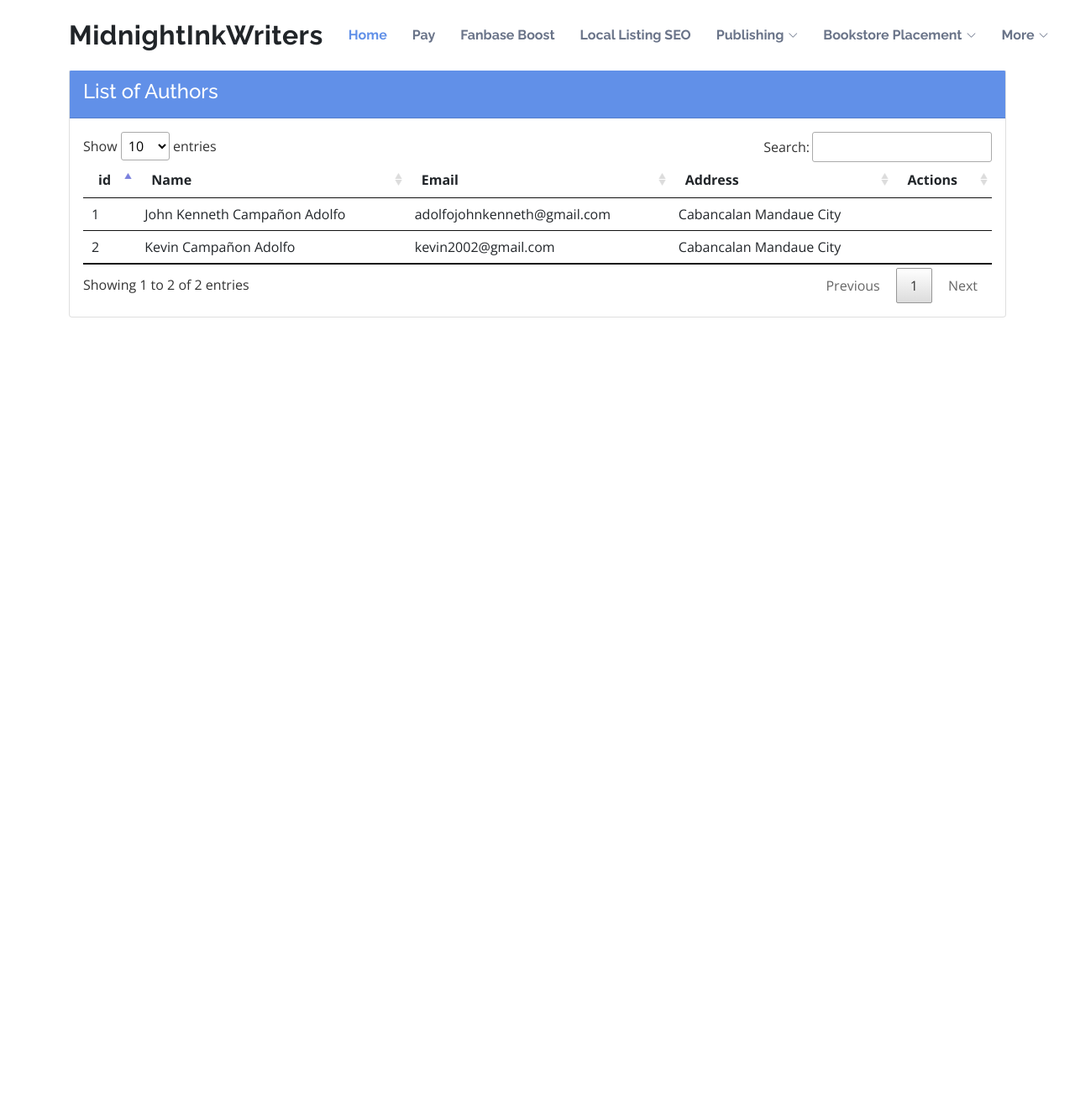
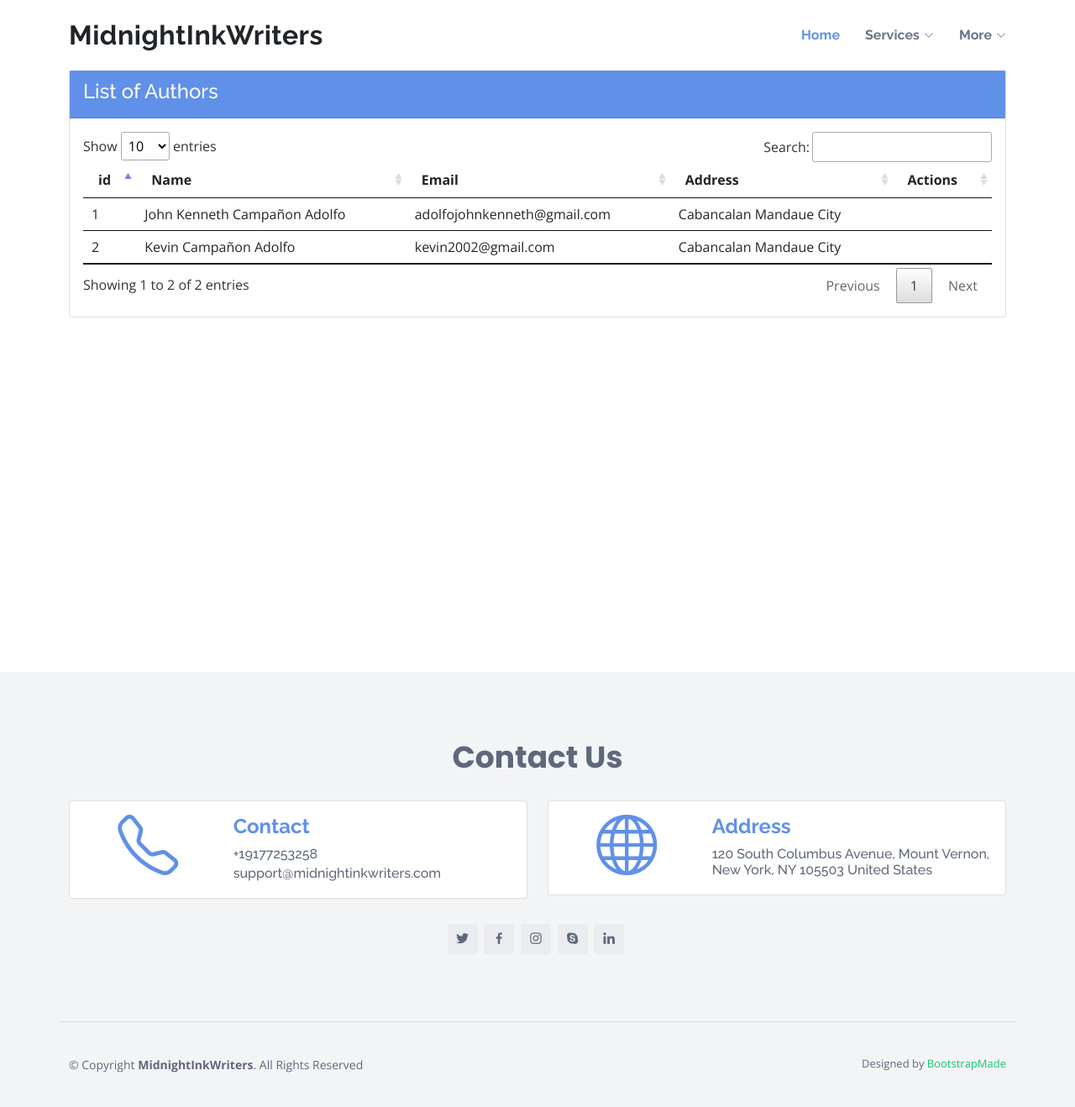
Before and after one commit to Kenneth722/midnightinkwriters, a CodeIgniter app: page /midnightinkwriters/index.php/authors/index in a window 1280 px wide. Shown: the whole page at 84% size. Before the commit the page ends 378 px from the top, so only its background shows below. Run offline with CodeIgniter, Linux system fonts and the light colour scheme; data comes from the database, SQL or seed files in the repository.

Commit message:
Update FOoter and Header by adding by updating menu and footer text

```diff
--- a/application/views/templates/footer.php
+++ b/application/views/templates/footer.php
@@ -1,4 +1,81 @@
+    <!-- ======= Footer ======= -->
+    <footer id="footer">
 
+        <div class="footer-top">
+
+          <div class="container">
+
+            <div class="row  justify-content-center">
+              <div class="col-lg-6">
+                <h3>Contact Us</h3>
+                <!-- <p>Et aut eum quis fuga eos sunt ipsa nihil. Labore corporis magni eligendi fuga maxime saepe commodi placeat.</p> -->
+              </div>
+            </div>
+
+            <div class="row footer-newsletter justify-content-center">
+              <!-- <div class="col-lg-6">
+                <form action="" method="post">
+                  <input type="email" name="email" placeholder="Enter your Email"><input type="submit" value="Subscribe">
+                </form>
+              </div> -->
+              <div class="col-md-6 col-sm-12">
+                  <div class="card">
+                      <div class="card-body">
+                          <div class="row">
+                              <div class="col-md-4">
+                                  <i class="bi bi-telephone text-purple" style="font-size:72px;"></i>
+                              </div>
+                              <div class="col-md-8" style="text-align: left;">
+                                  <h4 style="font-weight: bold;" class="text-purple">Contact</h4>
+                                  <h6 class="mb-1">+19177253258</h6>
+                                  <h6 class="mb-1">support@midnightinkwriters.com</h6>
+                              </div>
+                          </div>
+                      </div>
+                  </div>
+              </div>
+              <div class="col-md-6 col-sm-12">
+                  <div class="card">
+                      <div class="card-body">
+                          <div class="row">
+                              <div class="col-md-4">
+                                  <i class="bi bi-globe text-purple" style="font-size:72px;"></i>
+                              </div>
+                              <div class="col-md-8" style="text-align: left;">
+                                  <h4 style="font-weight: bold;" class="text-purple">Address</h4>
+                                  <h6 class="mb-1">120 South Columbus Avenue, Mount Vernon, New York, NY 105503 United States</h6>
+                                  <!-- <h6 class="mb-1">support@midnightinkwriters.com</h6> -->
+                              </div>
+                          </div>
+                      </div>
+                  </div>
+              </div>
+            </div>
+
+            <div class="social-links">
+              <a href="#" class="twitter"><i class="bx bxl-twitter"></i></a>
+              <a href="#" class="facebook"><i class="bx bxl-facebook"></i></a>
+              <a href="#" class="instagram"><i class="bx bxl-instagram"></i></a>
+              <a href="#" class="google-plus"><i class="bx bxl-skype"></i></a>
+              <a href="#" class="linkedin"><i class="bx bxl-linkedin"></i></a>
+            </div>
+
+          </div>
+        </div>
+
+        <div class="container footer-bottom clearfix">
+          <div class="copyright">
+            &copy; Copyright <strong><span>MidnightInkWriters</span></strong>. All Rights Reserved
+          </div>
+          <div class="credits">
+            <!-- All the links in the footer should remain intact. -->
+            <!-- You can delete the links only if you purchased the pro version. -->
+            <!-- Licensing information: https://bootstrapmade.com/license/ -->
+            <!-- Purchase the pro version with working PHP/AJAX contact form: https://bootstrapmade.com/enno-free-simple-bootstrap-template/ -->
+            Designed by <a href="https://bootstrapmade.com/">BootstrapMade</a>
+          </div>
+        </div>
+    </footer><!-- End Footer -->
 
     <a href="#" class="back-to-top d-flex align-items-center justify-content-center"><i class="bi bi-arrow-up-short"></i></a>
 
@@ -11,6 +88,7 @@
     <script src="<?php echo base_url(); ?>/assets/vendor/swiper/swiper-bundle.min.js"></script>
     <script src="<?php echo base_url(); ?>/assets/vendor/php-email-form/validate.js"></script>
     <script type="text/javascript" src="<?php echo base_url(); ?>/assets/plugin/DataTables/datatables.min.js"></script>
+    <script src="https://cdnjs.cloudflare.com/ajax/libs/feather-icons/4.29.0/feather.min.js" integrity="sha512-24XP4a9KVoIinPFUbcnjIjAjtS59PUoxQj3GNVpWc86bCqPuy3YxAcxJrxFCxXe4GHtAumCbO2Ze2bddtuxaRw==" crossorigin="anonymous" referrerpolicy="no-referrer"></script>
 
     <!-- Template Main JS File -->
     <script src="<?php echo base_url(); ?>/assets/js/main.js"></script>
--- a/application/views/templates/header.php
+++ b/application/views/templates/header.php
@@ -73,41 +73,13 @@
             <?php if (!$this->ion_auth->logged_in()) { ?>
                 <ul>
                     <li><a class="nav-link scrollto active" href="<?php echo base_url(); ?>">Home</a></li>
-                    <li><a class="nav-link scrollto" href="#about">Pay</a></li>
-                    <li><a class="nav-link scrollto" href="#services">Fanbase Boost</a></li>
-                    <li><a class="nav-link scrollto" href="#portfolio">Local Listing SEO</a></li>
-                    <li class="dropdown"><a href="#"><span>Publishing</span> <i class="bi bi-chevron-down"></i></a>
+                    <li class="dropdown"><a href="#"><span>Services</span> <i class="bi bi-chevron-down"></i></a>
                         <ul>
-                        <li><a href="#">Drop Down 1</a></li>
-                        <li class="dropdown"><a href="#"><span>Deep Drop Down</span> <i class="bi bi-chevron-right"></i></a>
-                            <ul>
-                            <li><a href="#">Deep Drop Down 1</a></li>
-                            <li><a href="#">Deep Drop Down 2</a></li>
-                            <li><a href="#">Deep Drop Down 3</a></li>
-                            <li><a href="#">Deep Drop Down 4</a></li>
-                            <li><a href="#">Deep Drop Down 5</a></li>
-                            </ul>
-                        </li>
-                        <li><a href="#">Drop Down 2</a></li>
-                        <li><a href="#">Drop Down 3</a></li>
-                        <li><a href="#">Drop Down 4</a></li>
-                        </ul>
-                    </li>
-                    <li class="dropdown"><a href="#"><span>Bookstore Placement</span> <i class="bi bi-chevron-down"></i></a>
-                        <ul>
-                        <li><a href="#">Drop Down 1</a></li>
-                        <li class="dropdown"><a href="#"><span>Deep Drop Down</span> <i class="bi bi-chevron-right"></i></a>
-                            <ul>
-                            <li><a href="#">Deep Drop Down 1</a></li>
-                            <li><a href="#">Deep Drop Down 2</a></li>
-                            <li><a href="#">Deep Drop Down 3</a></li>
-                            <li><a href="#">Deep Drop Down 4</a></li>
-                            <li><a href="#">Deep Drop Down 5</a></li>
-                            </ul>
-                        </li>
-                        <li><a href="#">Drop Down 2</a></li>
-                        <li><a href="#">Drop Down 3</a></li>
-                        <li><a href="#">Drop Down 4</a></li>
+                        <?php if(!empty($services)) { ?>
+                            <?php foreach($services as $service) { ?>
+                                <li><a href="services/serviceItem?id=<?php echo $service->id; ?>"><i class="bi bi-book"> <?php echo $service->name ?> </i></a></li>
+                            <?php } ?>
+                        <?php } ?>
                         </ul>
                     </li>
                     <li class="dropdown"><a href="#"><span>More</span> <i class="bi bi-chevron-down"></i></a>
@@ -147,7 +119,7 @@
                                 <li><a href="services/index"><i class="bi bi-list">List of Services </i></a></li>
                                 <?php if(!empty($services)) { ?>
                                     <?php foreach($services as $service) { ?>
-                                        <li><a href="services/serviceItem?id=<?php echo $service->id; ?>"><i class="bi bi-list"><?php echo $service->name ?> </i></a></li>
+                                        <li><a href="services/serviceItem?id=<?php echo $service->id; ?>"><i class="bi bi-book"> <?php echo $service->name ?> </i></a></li>
                                     <?php } ?>
                                 <?php } ?>
                             </ul>
```
